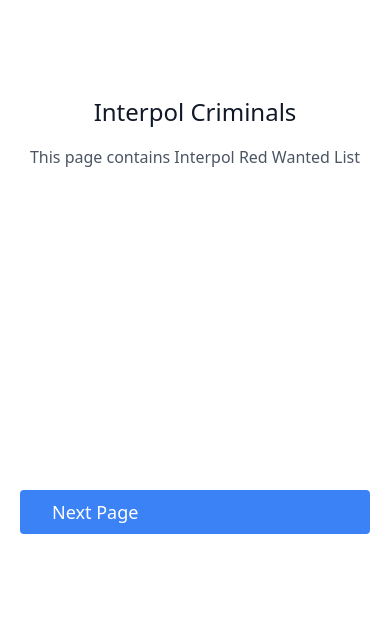
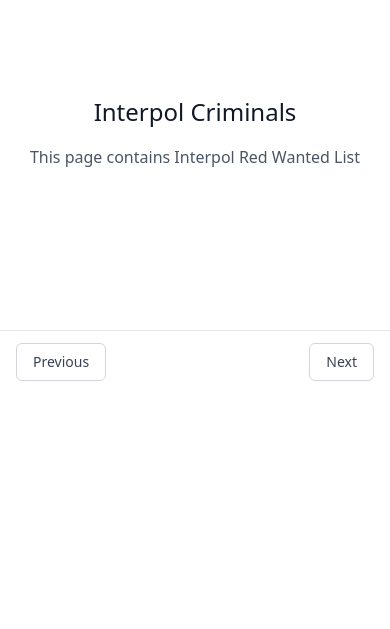
Before and after one commit to oktayozkan0/turkai-project, a Python web app: template backend/app/templates/base.html in a window 390 px wide. Shown: the top 629 px of the page. Run offline with Jinja, Linux system fonts and the light colour scheme; the template is opened without the code that fills it, so the values that code supplies are empty; some libraries are stand-ins or nearby versions.

Commit message:
pagination max size to 12

```diff
--- a/backend/app/templates/base.html
+++ b/backend/app/templates/base.html
@@ -40,9 +40,57 @@
             </div>
         </div>
     </section>
-    <div class="container px-5 py-24 mx-auto">
-        <a class="flex mx-auto mt-16 text-white bg-blue-500 border-0 py-2 px-8 focus:outline-none hover:bg-blue-600 rounded text-lg"
-            href="/api/?page={{data.page+1}}">Next Page</a>
+    <div class="flex items-center justify-between border-t border-gray-200 bg-white px-4 py-3 sm:px-6">
+        <div class="flex flex-1 justify-between sm:hidden">
+            <a href="#"
+                class="relative inline-flex items-center rounded-md border border-gray-300 bg-white px-4 py-2 text-sm font-medium text-gray-700 hover:bg-gray-50">Previous</a>
+            <a href="#"
+                class="relative ml-3 inline-flex items-center rounded-md border border-gray-300 bg-white px-4 py-2 text-sm font-medium text-gray-700 hover:bg-gray-50">Next</a>
+        </div>
+        <div class="hidden sm:flex sm:flex-1 sm:items-center sm:justify-between">
+            <div>
+                <p class="text-sm text-gray-700">
+                    Showing
+                    <span class="font-medium">{{ (data.page-1) * (data.size)+1}}</span>
+                    to
+                    {% set t = (data.page * data.size) %}
+                    <span class="font-medium">{{ t if t <= data.total else data.total }}</span>
+                            of
+                            <span class="font-medium">{{ data.total }}</span>
+                            results
+                </p>
+            </div>
+            <div>
+                <nav class="isolate inline-flex -space-x-px rounded-md shadow-sm" aria-label="Pagination">
+                    <a href="{{ '/api/?page={}'.format(data.page-1) if data.page > 1 else '#' }}"
+                        class="relative inline-flex items-center rounded-l-md px-2 py-2 text-gray-400 ring-1 ring-inset ring-gray-300 hover:bg-gray-50 focus:z-20 focus:outline-offset-0">
+                        <span class="sr-only">Previous</span>
+                        <svg class="h-5 w-5" viewBox="0 0 20 20" fill="currentColor" aria-hidden="true">
+                            <path fill-rule="evenodd"
+                                d="M12.79 5.23a.75.75 0 01-.02 1.06L8.832 10l3.938 3.71a.75.75 0 11-1.04 1.08l-4.5-4.25a.75.75 0 010-1.08l4.5-4.25a.75.75 0 011.06.02z"
+                                clip-rule="evenodd" />
+                        </svg>
+                    </a>
+                    <!-- Current: "z-10 bg-indigo-600 text-white focus-visible:outline focus-visible:outline-2 focus-visible:outline-offset-2 focus-visible:outline-indigo-600", Default: "text-gray-900 ring-1 ring-inset ring-gray-300 hover:bg-gray-50 focus:outline-offset-0" -->
+                    <a href="/api/?page={{ data.page }}" aria-current="page"
+                        class="relative z-10 inline-flex items-center bg-indigo-600 px-4 py-2 text-sm font-semibold text-white focus:z-20 focus-visible:outline focus-visible:outline-2 focus-visible:outline-offset-2 focus-visible:outline-indigo-600">{{data.page}}</a>
+                    <span
+                        class="relative inline-flex items-center px-4 py-2 text-sm font-semibold text-gray-700 ring-1 ring-inset ring-gray-300 focus:outline-offset-0">/</span>
+                    <a href="/api/?page={{ data.pages }}"
+                        class="relative inline-flex items-center px-4 py-2 text-sm font-semibold text-gray-900 ring-1 ring-inset ring-gray-300 hover:bg-gray-50 focus:z-20 focus:outline-offset-0">
+                        {{ data.pages }}</a>
+                    <a href="{{ '/api/?page={}'.format(data.page+1) if data.page <= data.pages else '#' }}"
+                        class="relative inline-flex items-center rounded-r-md px-2 py-2 text-gray-400 ring-1 ring-inset ring-gray-300 hover:bg-gray-50 focus:z-20 focus:outline-offset-0">
+                        <span class="sr-only">Next</span>
+                        <svg class="h-5 w-5" viewBox="0 0 20 20" fill="currentColor" aria-hidden="true">
+                            <path fill-rule="evenodd"
+                                d="M7.21 14.77a.75.75 0 01.02-1.06L11.168 10 7.23 6.29a.75.75 0 111.04-1.08l4.5 4.25a.75.75 0 010 1.08l-4.5 4.25a.75.75 0 01-1.06-.02z"
+                                clip-rule="evenodd" />
+                        </svg>
+                    </a>
+                </nav>
+            </div>
+        </div>
     </div>
 </body>
 
```
Also changed, not shown: backend/app/pagination_settings.py (added, +11 -0 lines), backend/app/routers.py (+9 -2 lines), 1 other file.
